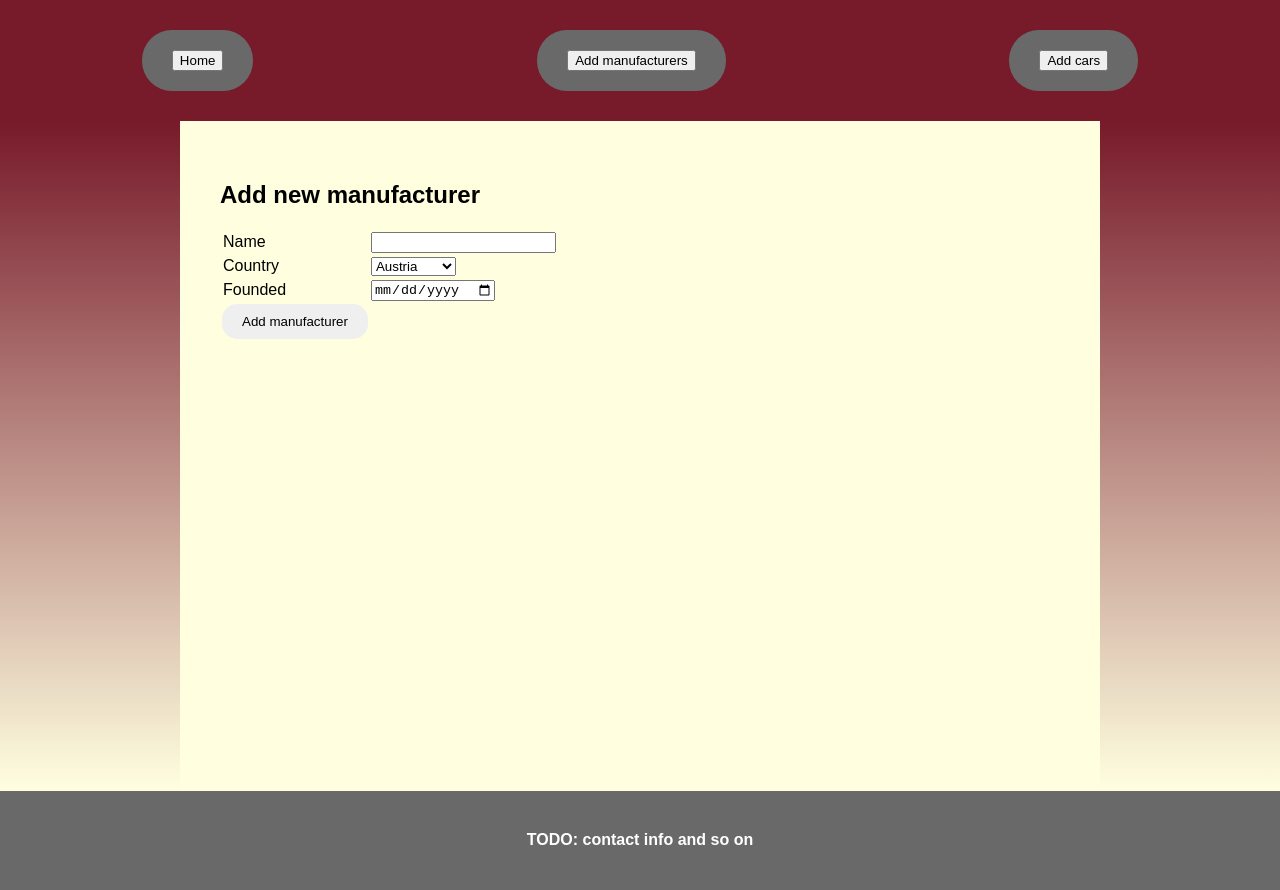
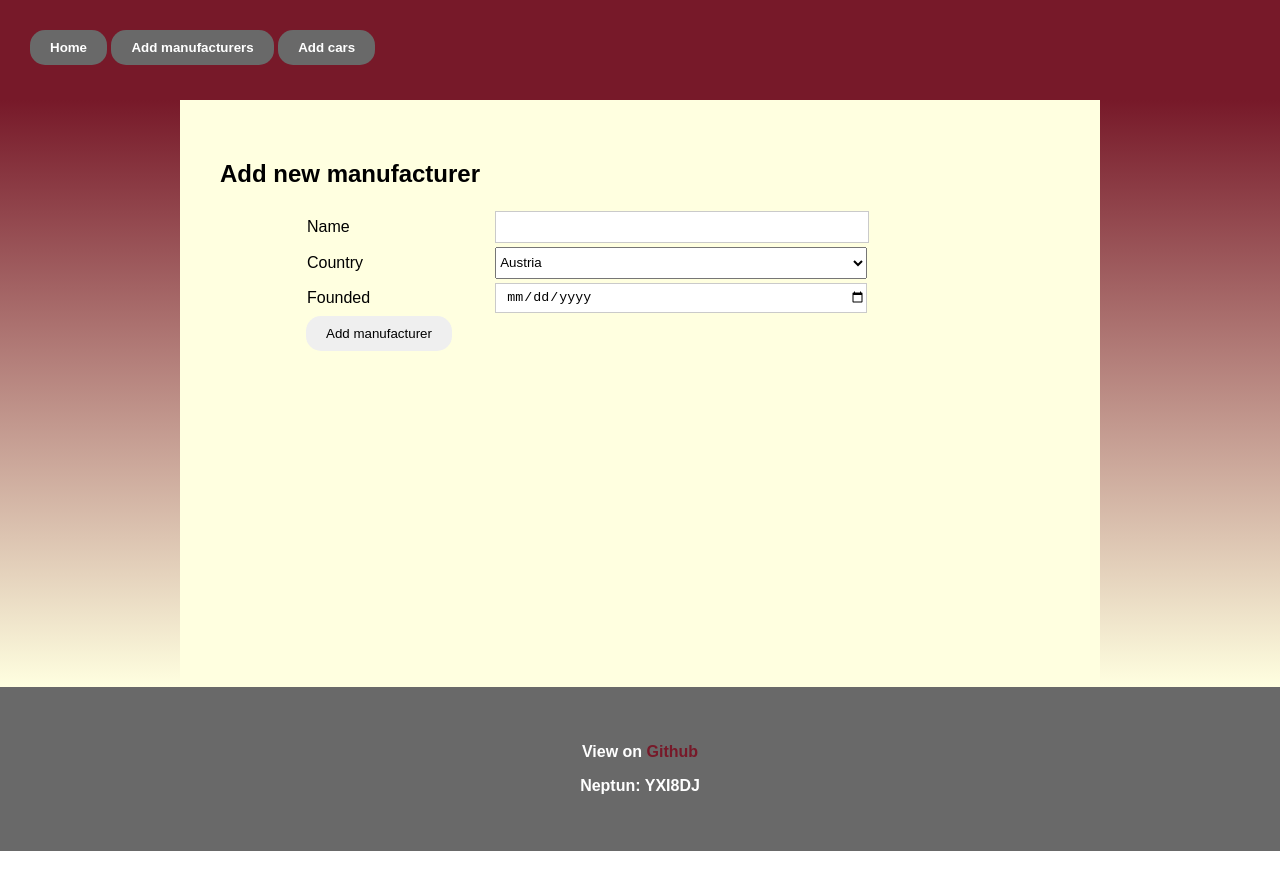
Before and after one commit to DorinaFerencsik/uni.project.webtech, a plain HTML site: page index.html in a window 1280 px wide. Both pictures are taken after a click on the button "Add manufacturers". After the commit the page ends 851 px from the top, so only its background shows below. Drawn offline with Linux system fonts and the light colour scheme; no server answers.

Commit message:
REFACTOR: footer and desing

```diff
--- a/css/index.css
+++ b/css/index.css
@@ -17,49 +17,52 @@ p.success {
     color: #3ebb0c;
     text-decoration: underline;
     font-weight: bold;
+    text-align: center;
 }
 p.error {
     color: #ff2626;
     text-decoration: underline;
     font-weight: bold;
+    text-align: center;
 }
-/* HEADER */
+
 #header {
-    display: flex;
-    padding: 30px 0;
-    background-color: rgb(119, 26, 42);
+    background-color: #771929;
+    width: auto;
+    height: 40px;
+    padding: 30px;
 }
-#header .header-option {
-    padding: 20px 30px;
-    background-color: dimgrey;
-    -webkit-border-radius: 30px;
-    -moz-border-radius: 30px;
-    border-radius: 30px;
-    margin: 0 auto;
+#header .header-ct {
+    float: left;
 }
-#header .header-option a {
-    color: white;
-    text-weight: bold;
+#header .header-ct button  {
+    height: 35px;
+    border: none;
+    border-radius: 15px;
+    padding: 10px 20px;
+    color: #ffffff;
+    background-color: #696969;
+    font-weight: bold;
 }
-#header .header-option:hover {
-    background-color: gray;
+#header .header-ct button:hover {
+    color: #771929;
+    background-color: #dddddd;
 }
-#header .header-option a:visited {
-    color: white;
-}
-/* CONTENT */
+
+
+
  #content {
     display: flex;
-    min-height: 670px;
+    min-height: 587px;
 }
 #content .side-ct {
-    background-image: linear-gradient(rgb(119, 26, 42),lightyellow);
+    background-image: linear-gradient(#771929,#ffffe0);
     width: 15%;
 }
 #content-ct {
     width: 70%;
     padding: 40px;
-    background-color: lightyellow;
+    background-color: #ffffe0;
 }
 #content-ct .title {
     text-align: center;
@@ -102,8 +105,9 @@ p.error {
 .car-ct th{
     background: #797878ad;
     border-color: white;
-    width: 4rem;
-    height: 2rem;
+    width: 260px;
+    height: 32px;
+     color: #ffffff;
 
 }
 .manufacturer-ct td,
@@ -111,12 +115,35 @@ p.error {
     width: 260px;
     height: 32px;
 }
+.manufacturer-ct .manufacturer-cars-ct button {
+    font-weight: bold;
+    border: none;
+    width: 25px;
+    height: 25px;
+}
 
 #add-manufact-ct table, #add-manufact-ct th, #add-manufact-ct td,
 #add-car-ct table, #add-car-ct th, #add-car-ct td{
     border: none;
 }
-
+#add-manufact-ct .basic-input,
+#add-car-ct .basic-input {
+    width: 80%;
+    margin: 0 auto;
+}
+#add-manufact-ct .basic-input input,
+#add-car-ct .basic-input input {
+    width: 360px;
+    height: 28px;
+    border: solid 1px #cacaca;
+    padding-left: 10px;
+}
+#add-manufact-ct .basic-input select,
+#add-car-ct .basic-input select {
+    width: 372px;
+    height: 32px;
+    padding: 0;;
+}
 #add-manufact-ct button,
 #add-car-ct button {
     height: 35px;
@@ -125,14 +152,23 @@ p.error {
     padding: 10px 20px;
 }
 
-/* FOOTER */
+
 #footer {
-    height: 80px;
-    padding-top: 40px;
+    height: auto;
+    padding: 40px;
     text-align: center;
     background: dimgray;
     color: white;
     font-size: 16px;
     font-weight: bold;
-    font-weight: bold;
 }
+#footer a {
+    color: #771929;
+    text-decoration: none;
+}
+#footer a:hover{
+    color: #ffffff;
+}
+#footer a:visited{
+    color: #ffffe0;
+}
--- a/index.html
+++ b/index.html
@@ -2,26 +2,28 @@
         "http://www.w3.org/TR/html4/loose.dtd">
 <html>
 <head>
-    <title>Title</title>
-
+    <title>Robotauto</title>
+    <link rel="icon" href="/images/icon.png">
     <link href="css/index.css" rel="stylesheet" type="text/css">
     <script type="text/javascript" src="js/jquery.min.js" ></script>
     <script type="text/javascript" src="js/index.js" ></script>
 </head>
 <body>
 <div id="header" >
-    <div class="header-option"><button type="button" id="navigation-home" class="navigation-button">Home</button></div>
-    <div class="header-option"><button type="button" id="navigation-manufacturer" class="navigation-button">Add manufacturers</button></div>
-    <div class="header-option"><button type="button" id="navigation-car" class="navigation-button">Add cars</button></div>
+    <div class="header-ct">
+        <button type="button" id="navigation-home" class="navigation-button">Home</button>
+        <button type="button" id="navigation-manufacturer" class="navigation-button">Add manufacturers</button>
+        <button type="button" id="navigation-car" class="navigation-button">Add cars</button>
+    </div>
 </div>
 <div id="content">
     <div class="side-ct"></div>
     <div id="content-ct"></div>
     <div class="side-ct"></div>
-
 </div>
 <div id="footer">
-TODO: contact info and so on
+    <p>View on <a target="_blank" href="https://github.com/DorinaFerencsik/uni.project.webtech">Github</a></p>
+    <p>Neptun: YXI8DJ</p>
 </div>
 
 
```
